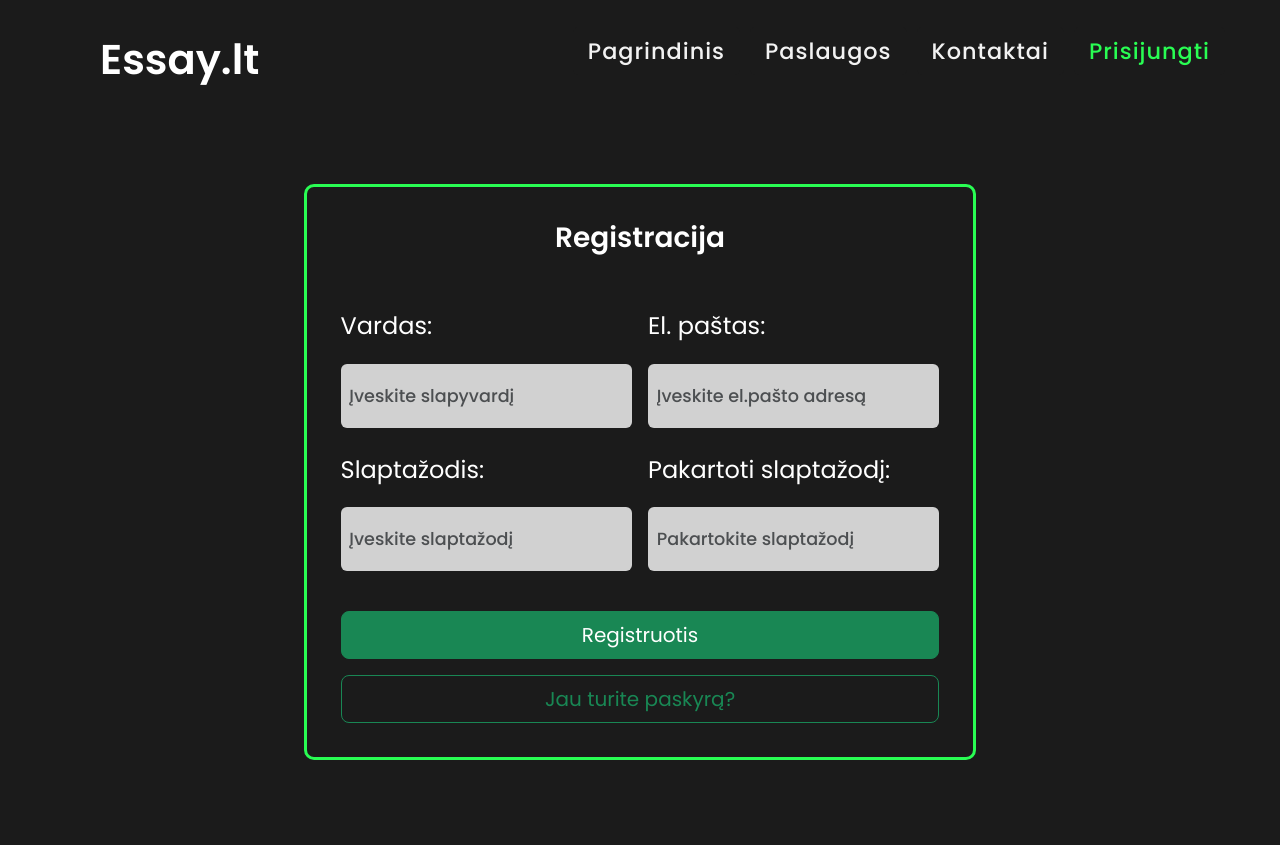
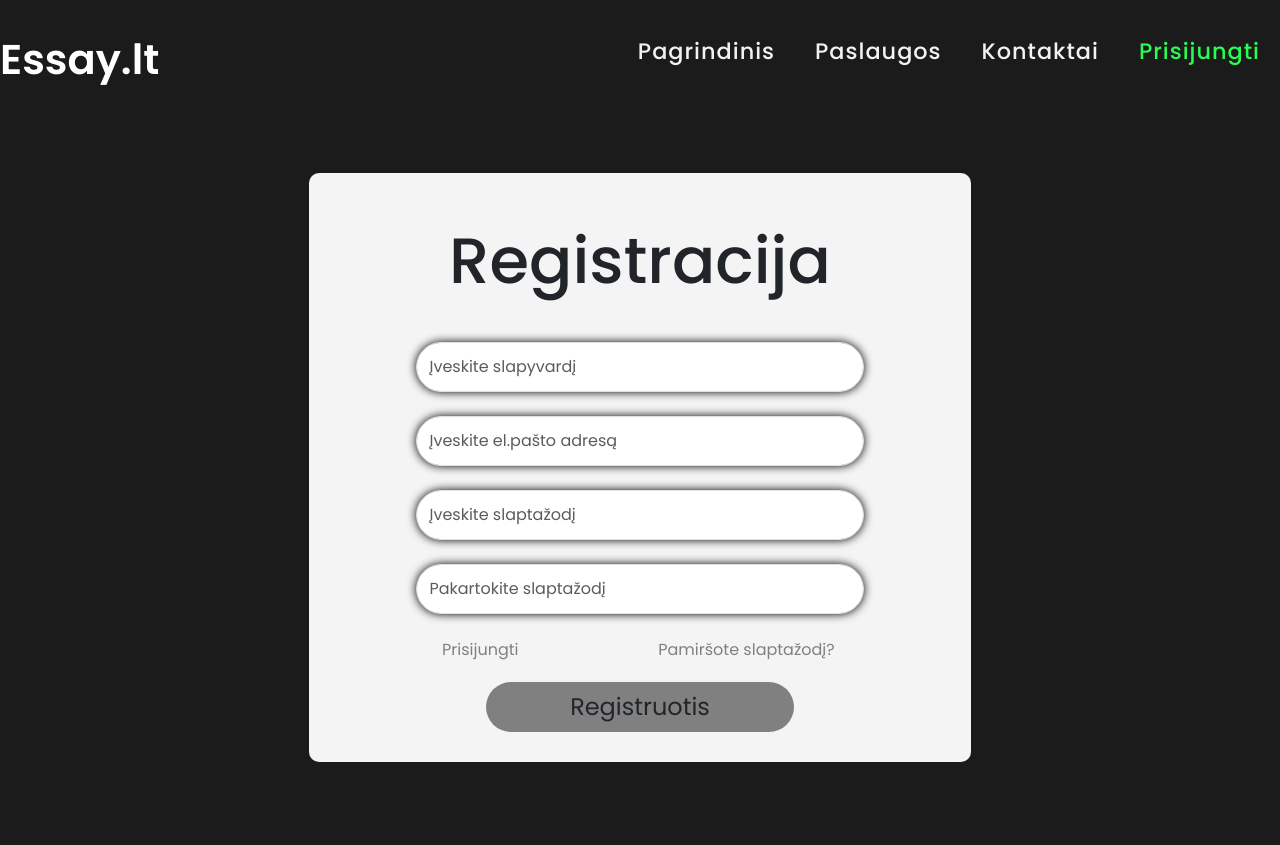
Before and after one commit to Erneeh/Essay-1, a Django app: page /register/ in a window 1280 px wide. Before the commit the page ends 760 px from the top, so only its background shows below. Run offline with Django 3.2, Linux system fonts and the light colour scheme; data comes from the database, SQL or seed files in the repository; both versions use the stored data as it was after the commit; some libraries are stand-ins or nearby versions.

Commit message:
Front end fixas

```diff
--- /dev/null
+++ b/Projektas/myapp/static/css/forma.css
@@ -0,0 +1,198 @@
+* {
+    box-sizing: border-box;
+
+}
+
+
+.konteineris {
+    padding: calc(100% - 96%);
+    background-color: transparent;
+    font-family: system-ui, -apple-system, BlinkMacSystemFont, 'Segoe UI', Roboto, Oxygen, Ubuntu, Cantarell, 'Open Sans', 'Helvetica Neue', sans-serif;
+}
+.deze-forma {
+}
+
+.deze-text-login {
+    padding: 2px;
+    background-color: transparent;
+}
+
+.login-container {
+    background-color: rgba(255, 255, 255, 0.952);
+    border-radius: 10px;
+    margin-bottom: 30px;
+}
+
+.text-container {
+    background: linear-gradient(rgb(179, 178, 178), #636363);
+    border-radius: 10px;
+    margin-bottom: 30px;
+}
+
+.login-row {
+    margin: 0 auto;
+    display: flex;
+    justify-content: center;
+    align-items: center;
+    background-color: transparent;
+}
+.text-row {
+    margin: 0;
+    display: flex;
+    justify-content: center;
+    align-items: center;
+    background-color: transparent;
+    height: 100%;
+    padding: 60px;
+}
+.text-row h1 {
+    margin: 0;
+    display: flex;
+    justify-content: center;
+    align-items: center;
+    padding: 3px;
+    background-color: transparent;
+    font-size: 2.5rem;
+}
+
+.login-header {
+    padding-top: 30px;
+    background-color: transparent;
+    align-items: center;
+    margin: 0 auto;
+    justify-content: center;
+    padding-top: 50px;
+}
+.login-header h1, .login-header p {
+    align-items: center;
+    text-align: center;
+    background: transparent;
+}
+.login-header h1 {
+    font-size: 4rem;
+}
+.login-header p {
+    font-size: 1.5rem;
+    padding-bottom: 15px;
+}
+.login-header p a {
+    background-color: transparent;
+    color: #636363
+}
+.login-header p a:hover {
+    transition: 0.5s;
+    text-decoration: none;
+    color:#29fd53
+}
+.login-form {
+    padding-top: 10px;
+    background-color: transparent;
+    align-items: center;
+    margin: auto;
+    justify-content: center;
+}
+.login-form .row {
+    align-items: center;
+    margin: auto;
+    justify-content: center;
+    background-color: transparent;
+
+}
+.login-form .row a {
+    width: 50%;
+    text-decoration: none;
+    margin-top: 25px;
+    margin-bottom: 35px;
+    color: grey;
+    background-color: transparent;
+
+}
+.login-form .row a:hover {
+    transition: 0.5s;
+    color:#29fd53
+}
+.login-form input {
+    width: 70%;
+    border-radius: 50px;
+    box-shadow:  0 0 10px 0.01px black;
+    height: 50px;
+    cursor: pointer;
+}
+.login-form textarea, .pamirsau-slaptazodi {
+    width: 70%;
+    border-radius: 30px;
+    box-shadow:  0 0 10px 0.01px black;
+    cursor: pointer;
+    padding-left: 15px;
+    padding-top: 15px;
+    min-height: 100px;
+    max-height: 200px;
+}
+
+
+.login-buttons {
+    padding-top: 10px;
+    background-color: transparent;
+    align-items: center;
+    margin: 0 auto;
+    justify-content: center;
+}
+ .login-buttons-primary, .login-buttons-secondary {
+    align-items: center;
+    justify-content: center;
+    display: flex;
+    margin: 0 auto;
+    padding: 10px;
+    background-color: transparent;
+ }
+
+ .login-buttons-primary {
+    width: 50%;
+ }
+ .login-buttons-primary button {
+    width: 50%;
+    border-radius: 50px;
+    background-color: grey;
+    height: 50px;;
+    margin-bottom: 20px;
+    font-size: 1.5rem;
+    text-align: center;
+ }
+ .login-buttons-primary button:hover {
+    background: white;
+    border-color: black;
+    transition: 0.5s;
+    font-size: 1.5rem;
+    text-align: center;
+ }
+
+ .login-buttons-secondary1 {
+    background-color: transparent;
+    align-items: center;
+    justify-content: center;
+    display: flex;
+    margin: 0 auto;
+ }
+ .login-buttons-secondary1 a {
+    text-decoration: none;
+    margin-top: 25px;
+    margin-bottom: 35px;
+    color: grey;
+    background-color: transparent;
+ }
+ .login-buttons-secondary1 a:hover {
+    transition: 0.5s;
+    color:#29fd53
+ }
+
+ .linkas1 {
+    align-items: center;
+    background-color: transparent;
+    text-align: center;
+ }
+
+ .linkas2 {
+    align-items: center;
+    background-color: transparent;
+    text-align: center;
+ }
--- a/Projektas/myapp/static/css/header.css
+++ b/Projektas/myapp/static/css/header.css
@@ -6,7 +6,6 @@
   font-family: 'Poppins', sans-serif;
   background: #1b1b1b;
 }
-
 
 
 nav{
@@ -18,7 +17,6 @@ nav{
   justify-content: space-between;
   padding: 0 50px 0 100px;
   flex-wrap: wrap;
-
 }
 
 nav .logo a, nav .logo a:visited {
--- a/Projektas/myapp/static/css/rasiniai.css
+++ b/Projektas/myapp/static/css/rasiniai.css
@@ -16,6 +16,7 @@ main {
     background: linear-gradient(45deg,#888888a8,#e0e0e0,#8d8d8da8);
     animation: animate 15s infinite alternate;
     background-size: 200%;
+    box-shadow: 30px 30px 30px rgba(0, 0, 0, 0.3);
 }
 @keyframes animate {
     0%{
--- a/Projektas/myapp/templates/bandymas.html
+++ /dev/null
@@ -1,4 +0,0 @@
-{% extends "header.html" %}
-{% block content %}
-<h1>Jus esate atsijunges, prisijungite prie paskyros</h1>
-{% endblock %}
--- a/Projektas/myapp/templates/header.html
+++ b/Projektas/myapp/templates/header.html
@@ -20,7 +20,7 @@
     {% bootstrap_javascript %}
 </head>
 <body>
-<nav>
+<nav class="navbar sticky-top">
     <div class="logo">
         <a href="{% url 'index' %}">Essay.lt</a>
     </div>
@@ -28,7 +28,8 @@
     <label for="click" class="menu-btn">
         <i class="fas fa-bars"></i>
     </label>
-    <ul>
+
+    <ul class="">
         <li><a class="{% if request.path == index %} active {% endif %}" href="{% url 'index' %}">Pagrindinis</a></li>
         <li><a class="{% if request.path == services %} active {% endif %}" href="{% url 'services' %}">Paslaugos</a>
         </li>
@@ -42,6 +43,7 @@
                href="{% url 'login' %}">Prisijungti</a></li>
         {% endif %}
     </ul>
+
 </nav>
 
 </body>
--- a/Projektas/myapp/templates/register.html
+++ b/Projektas/myapp/templates/register.html
@@ -9,59 +9,53 @@
     <meta name="viewport" content="width=device-width, initial-scale=1.0">
     <title>Registracija - Essay.lt</title>
     {% load static %}
-    <link rel="stylesheet" href="{% static 'css/login.css' %}">
+    <link rel="stylesheet" href="{% static 'css/forma.css' %}">
     {% load bootstrap5 %}
     {% bootstrap_css %}
     {% bootstrap_javascript %}
 </head>
 <body>
-<div class="form-body">
-    <div class="row">
-        <div class="form-holder">
-            <div class="form-content">
-                <div class="form-items">
-                    <h3>Registracija</h3>
-                    <br>
+<main>
     <form action="" method="POST" class="requires-validation">
         {% csrf_token %}
-                        <div class="row g-3">
-                            <div class="col-md">
-                                <label for="uname" class="form-label">Vardas:</label>
+        <div class="container-fluid konteineris">
+            <div class="container deze-forma">
+                <div class="row row-cols-1 row-cols-sm-1 row-cols-md-1 row-cols-lg-2 deze-text-login justify-content-evenly">
+                    <div class="col-lg-7 login-container">
+                        <div class="row login-row">
+                            <div class="col-lg-12 login-header">
+                                <h1>Registracija</h1>
+                                <br>
+                            </div>
+                            <div class="col-lg-12 login-form">
+                                <div class="row">
                                     <input type="text" placeholder="Įveskite slapyvardį" name="uname" id="uname"
                                            class="form-control" required>
-                                <div class="valid-feedback">Username field is valid!</div>
-                                <div class="invalid-feedback">Username field cannot be blank!</div>
                                 </div>
                                 <br>
-                            <div class="col-md">
-                                <label for="email" class="form-label">El. paštas:</label>
+                                <div class="row">
                                     <input type="email" placeholder="Įveskite el.pašto adresą" name="email" id="email"
                                            class="form-control" required>
-                                <div class="valid-feedback">Email field is valid!</div>
-                                <div class="invalid-feedback">Email field cannot be blank!</div>
+                                </div>
+                                <br>
+                                <div class="row">
+                                    <input type="password" placeholder="Įveskite slaptažodį" name="pass" id="pass"
+                                           class="form-control" required minlength="8">
+                                </div>
+                                <br>
+                                <div class="row">
+                                    <input type="password" placeholder="Pakartokite slaptažodį" name="pass2" id="pass2"
+                                           class="form-control" required>
+                                </div>
+                                <br>
+                                <div class="row">
+                                    <div class="col-4 linkas1">
+                                        <a class="" href="{% url 'login' %}">Prisijungti</a>
+                                    </div>
+                                    <div class="col-6 linkas2">
+                                        <a href="{% url 'password_reset' %}" class="">Pamiršote slaptažodį?</a>
                                     </div>
                                 </div>
-                        <br>
-                        <div class="row g-3">
-                            <div class="col-md">
-                                <label for="pass" class="form-label">Slaptažodis:</label>
-                                <input type="password" placeholder="Įveskite slaptažodį" name="pass" id="pass"
-                                       class="form-control" required minlength="8">
-                                <div class="valid-feedback">Password field is valid!</div>
-                                <div class="invalid-feedback">Password field cannot be blank!</div>
-                            </div>
-                            <br>
-                            <div class="col-md">
-                                <label for="pass2" class="form-label">Pakartoti slaptažodį:</label>
-                                <input type="password" placeholder="Pakartokite slaptažodį" name="pass2" id="pass2"
-                                       class="form-control" required>
-                                <div class="valid-feedback">Repeat password field is valid!</div>
-                                <div class="invalid-feedback">Repeat password field cannot be blank!</div>
-                            </div>
-                        </div>
-
-                        <br>
-
                                 {% if messages %}
                                 {% for message in messages %}
                                 <div class="alert alert-danger fw-bold" role="alert">
@@ -69,23 +63,20 @@
                                 </div>
                                 {% endfor %}
                                 {% endif %}
-
-                        <div class="form-button mt-3">
-                            <button id="submit" class="btn btn-success w-100 btn-lg" type="submit">Registruotis</button>
+                            </div>
+                            <div class="row login-buttons">
+                                <div class="row login-buttons-primary">
+                                    <button id="submit" class="btn" type="submit">Registruotis</button>
                                 </div>
 
-                        <div class="form-button mt-3">
-                            <a class="btn btn-outline-success float-start w-100 btn-lg" href="{% url 'login' %}">Jau
-                                turite paskyrą?</a>
-                        </div>
-                        <br>
-                        <br>
-                    </form>
                             </div>
                         </div>
                     </div>
                 </div>
             </div>
+        </div>
+    </form>
+</main>
 </body>
 </html>
 
```
Also changed, not shown: Projektas/myapp/templates/contacts.html (+35 -34 lines), Projektas/myapp/templates/login.html (+36 -34 lines), Projektas/myapp/templates/registration/password_reset_complete.html (+20 -12 lines), Projektas/myapp/templates/registration/password_reset_confirm.html (+36 -41 lines), Projektas/myapp/templates/registration/password_reset_done.html (+21 -12 lines), Projektas/myapp/templates/registration/password_reset_form.html (+31 -20 lines), Projektas/db.sqlite3, 1 other file. Lines whose indentation alone changed are shown as unchanged.
